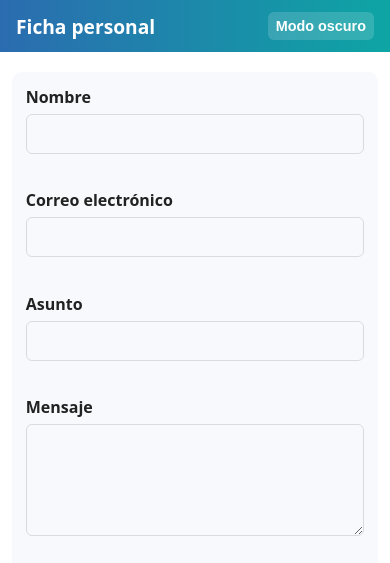
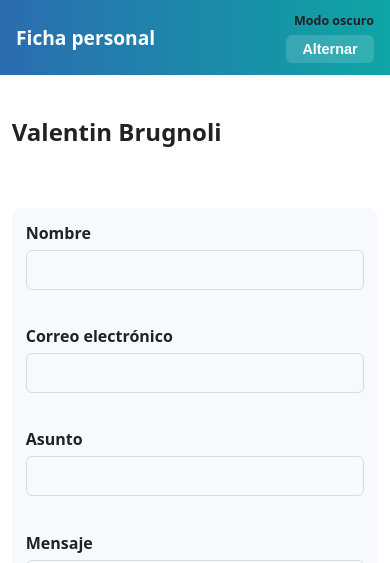
Before and after one commit to valentinbrugnoliuade/Parcial-Diseno-web, a plain HTML site: page contacto.html in a window 390 px wide. Shown: the top 563 px of the page. Drawn offline with Linux system fonts and the light colour scheme.

Commit message:
uploaded Contacto, Index and style

```diff
--- a/contacto.html
+++ b/contacto.html
@@ -16,10 +16,16 @@
             <a href="contacto.html" class="nav-link">Contacto</a>
         </nav>
         <div class="header-right">
-            <button id="darkToggle" class="btn tiny" data-dark-toggle aria-pressed="false" aria-label="Alternar modo oscuro">Modo oscuro</button>
+            <div class="theme-toggle" title="Alternar modo oscuro">
+                <span class="theme-label">Modo oscuro</span>
+                <button id="darkToggle" class="btn tiny" data-dark-toggle aria-pressed="false" aria-label="Alternar modo oscuro">Alternar</button>
+            </div>
         </div>
     </header>
 
+    <section class="intro container" aria-label="Datos del autor">
+        <h2 class="author-name">Valentin Brugnoli</h2>
+    </section>
     <main class="container">
 
         <section class="contact-form-section">
@@ -63,7 +69,7 @@
         <div class="footer-center">© 2025 UADE - Todos los derechos reservados.</div>
         <div class="footer-right">
             <a class="img-link" href="https://github.com/valentinbrugnoliuade/Parcial-Diseno-web" target="_blank" rel="noopener">
-                <img src="img/github-logo.png" alt="Logo GitHub" class="github-logo small" />
+                <img src="img/github-logo.png" alt="Logo GitHub" class="github-logo" />
             </a>
         </div>
     </footer>
--- a/styles.css
+++ b/styles.css
@@ -59,6 +59,14 @@ body.dark{
 .nav-link:hover{ opacity:0.9; }
 
 .header-right .btn{ background:rgba(255,255,255,0.15); color:#fff; border:0; }
+
+.theme-toggle{ display:flex; flex-direction:column; align-items:center; gap:6px; }
+.theme-toggle .theme-label{ font-size:0.78rem; color:rgba(255,255,255,0.95); font-weight:700; }
+.theme-toggle .btn.tiny{ min-width:88px; padding:6px 10px; }
+@media (max-width:720px){
+    .theme-toggle{ align-items:flex-end; }
+    .theme-toggle .theme-label{ color:var(--text); }
+}
 
 .container{
     width:min(1100px,94%);
```
Also changed, not shown: index.html (+5 -2 lines).
